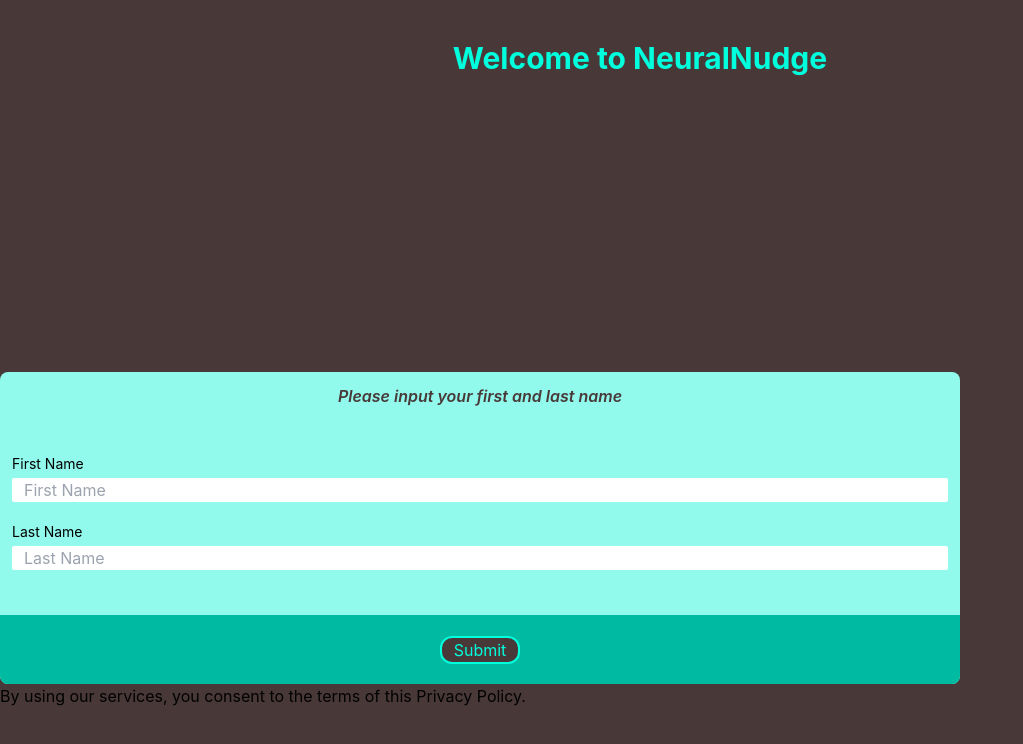
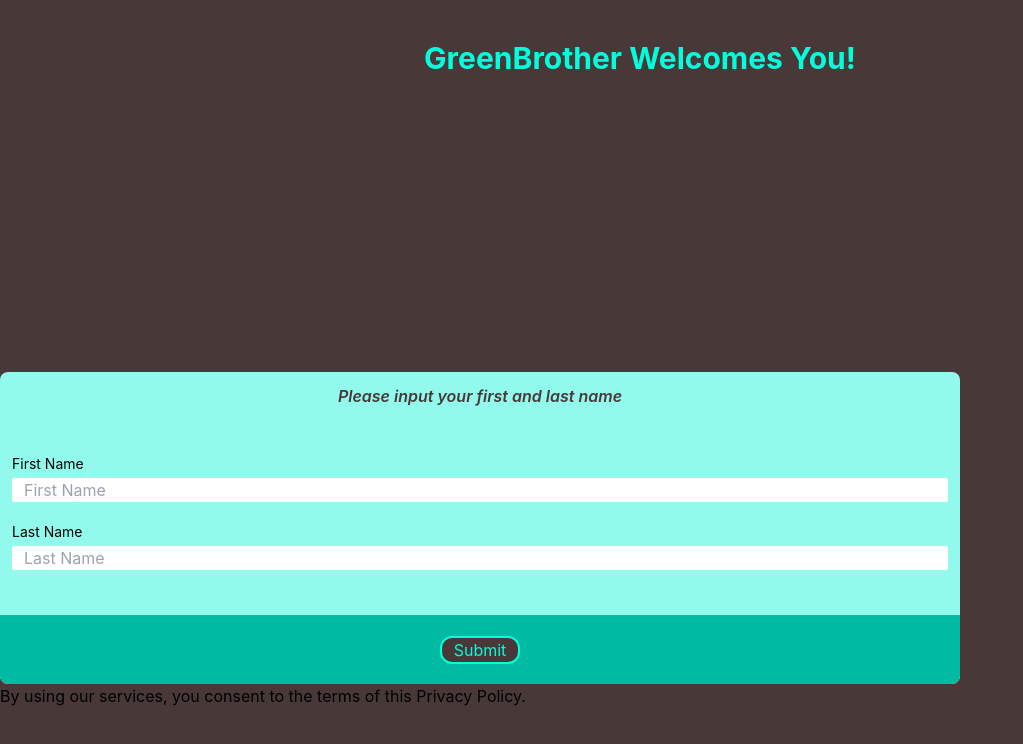
Before and after one commit to shriyabi/3PeasInAPod, a React (Create React App) app in the folder frontend/Neural-Nudge/: page / in a window 1280 px wide. Shown: the top 744 px of the page, without its empty margins (0-1023 px from the left). Built offline with nearby package versions, Linux system fonts and the light colour scheme.

Commit message:
More stuff

```diff
--- a/frontend/Neural-Nudge/src/App.js
+++ b/frontend/Neural-Nudge/src/App.js
@@ -17,7 +17,7 @@ function App() {
   return (
     <div className="w-screen h-screen bg-primary justify-center flex items-start flex-col">
       <div className="text-white w-full h-1/3 mt-5">
-        <h2 className="text-ternary text-3xl text-center font-bold p-5"> Welcome to NeuralNudge </h2>
+        <h2 className="text-ternary text-3xl text-center font-bold p-5"> GreenBrother Welcomes You! </h2>
       </div>
       <div className="text-white flex-col item-center flex justify-center w-full h-2/3">
         <div className="w-3/4 rounded-lg bg-quadary pt-3 h-3/5 flex flex-col items-center">
```
